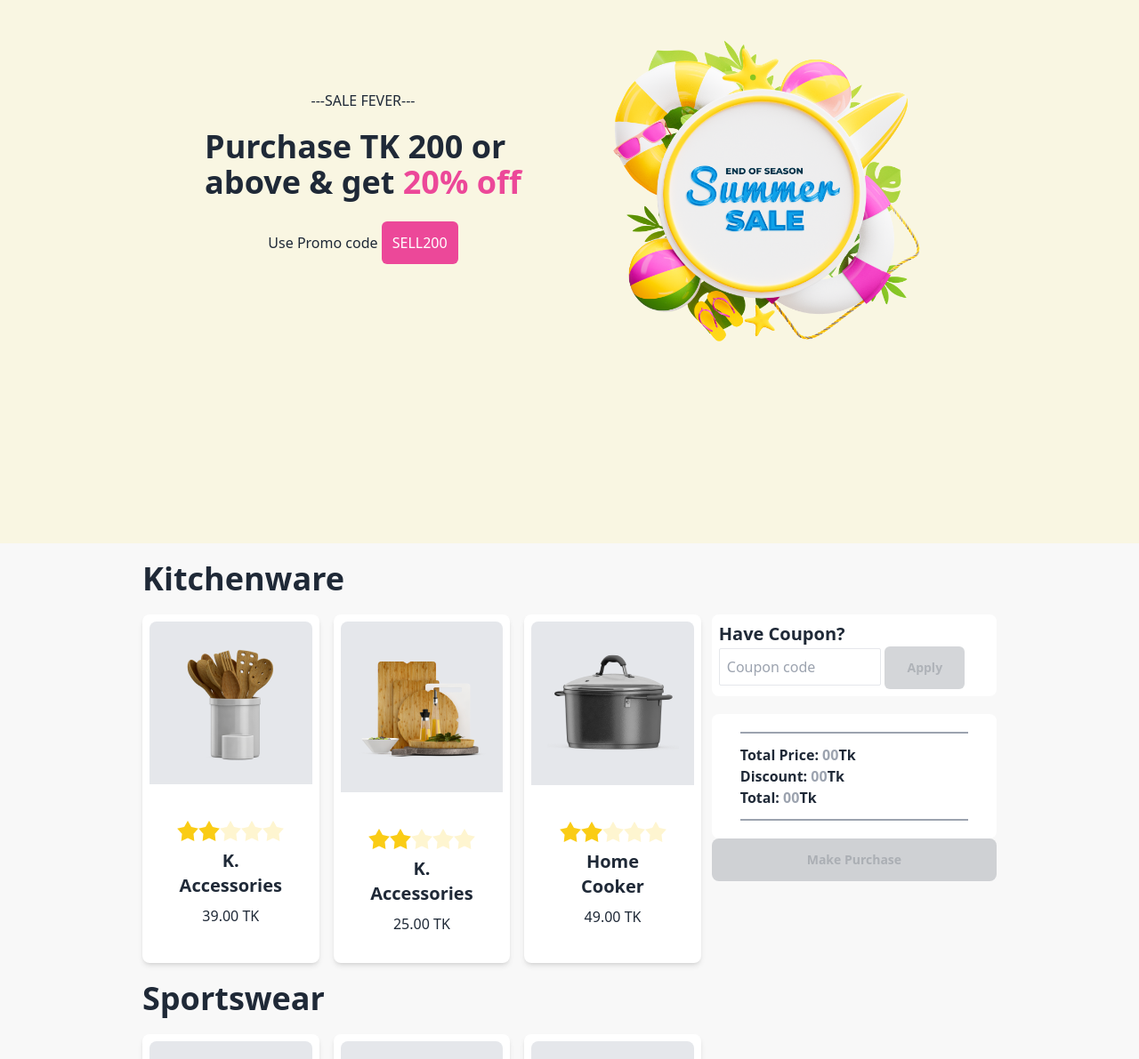
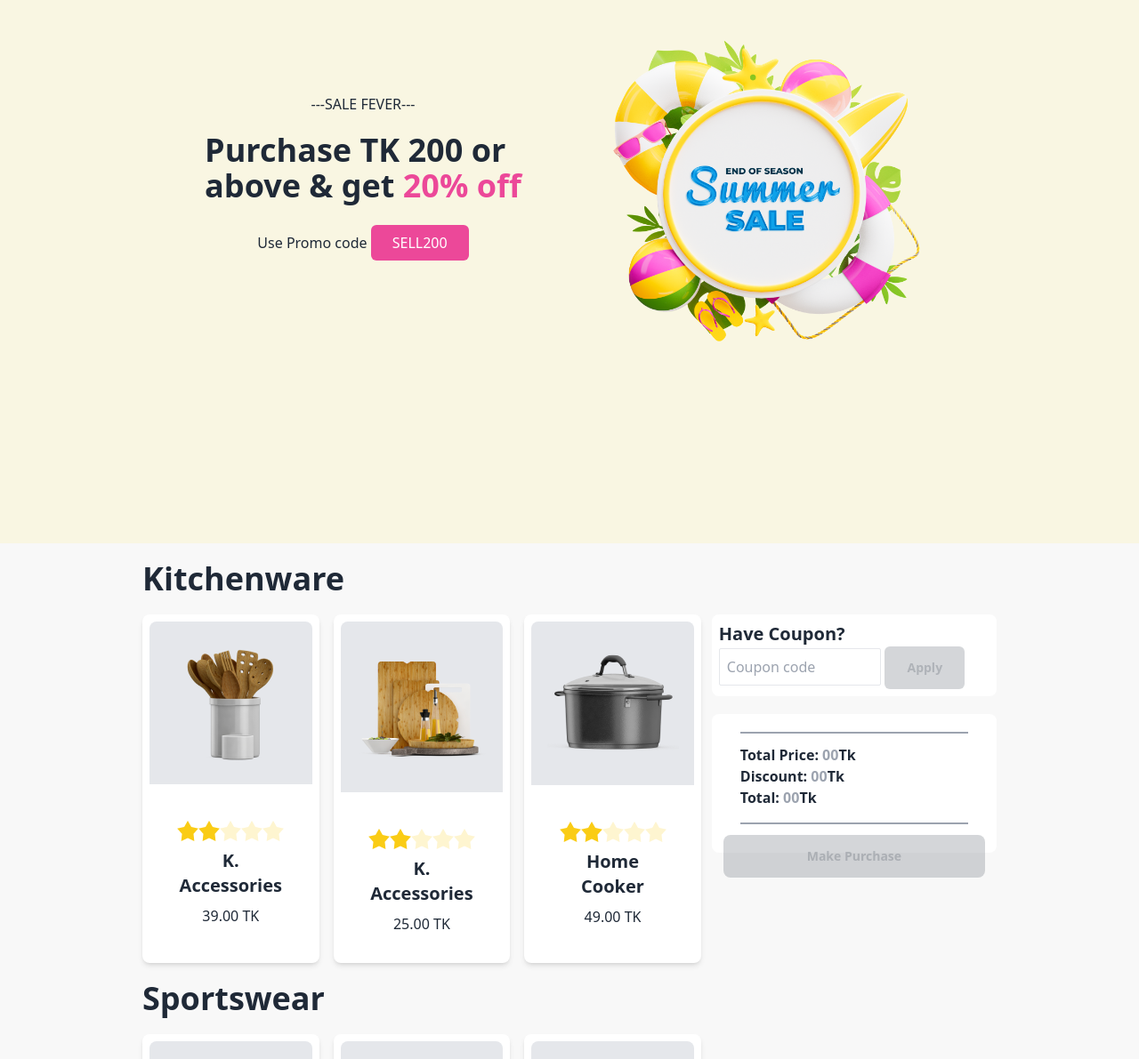
Before and after one commit to Ashraf-2/summar_sale_B8A5, a plain HTML site: page index.html in a window 1280 px wide. Shown: the part 189-1380 px from the top of the page at 89% size. Drawn offline with nearby package versions, Linux system fonts and the light colour scheme.

Commit message:
added last design

```diff
--- a/index.html
+++ b/index.html
@@ -33,12 +33,11 @@
                     <h1 class="text-4xl font-bold mt-5">Purchase TK 200 or<br>above & get <span
                             class="text-pink-500">20% off</span></h1>
                     <p class="py-6 text-center">Use Promo code <button
-                            class="text-white bg-pink-500 py-3 px-3 rounded-md">SELL200</button>
+                            class="text-white bg-pink-500 py-2 px-6 rounded-md">SELL200</button>
                     </p>
                 </div>
             </div>
         </div>
-
     </header>
 
     <main class="w-9/12 mx-auto flex flex-col gap-3 md:flex-row lg:flex-row">
@@ -179,8 +178,6 @@
                         </div>
                     </div>
                 </div>
-
-
             </div>
         </div>
 
@@ -202,22 +199,22 @@
                     <!-- <li></li> -->
                     <!-- <li>hello</li> -->
                 </ol>
+                <!-- upper horizontal -->
                 <div class="border-b-2 my-3 border-gray-400"></div>
                 <div>
                     <h3 class="font-semibold"> Total Price: <span id="total-price" class="text-gray-400">00</span>Tk
                     </h3>
                     <h3 class="font-semibold"> Discount: <span id="discount" class="text-gray-400">00</span>Tk</h3>
                     <h3 class="font-semibold"> Total: <span id="total" class="text-gray-400">00</span>Tk</h3>
-                    <div class="border-b-2 my-3 border-gray-400"></div>
+                    <!-- lower horizontal -->
+                    <div class="border-b-2 my-4 mb-6 border-gray-400"></div>
                 </div>
             </div>
             <!-- purchase btn -->
-            <div>
-                <button disabled id="purchase-btn"  onclick="my_modal_1.showModal()" class="btn bg-pink-500 w-full mx-auto text-white normal-case">Make
+            <div class="mx-auto w-11/12 -mt-5">
+                <button disabled id="purchase-btn"  onclick="my_modal_1.showModal()" class="btn bg-pink-500 w-full  text-white normal-case">Make
                     Purchase</button>
             </div>
-
-
 
             <!-- Open the modal using ID.showModal() method -->
             <!-- <button class="btn" onclick="my_modal_1.showModal()">open modal</button> -->
@@ -236,9 +233,7 @@
                 </form>
             </dialog>
         </div>
-
     </main>
-
 
     <script src="./scripts/itemCart.js"></script>
 </body>
```
Also changed, not shown: scripts/itemCart.js (+1 -32 lines).
